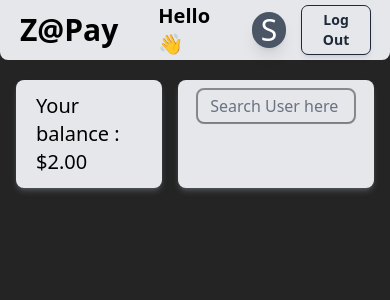
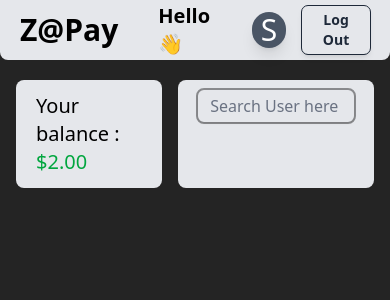
Before and after one commit to tushar0i/simple-payment-app, a React (Vite) app in the folder frontEnd/: page /dashboard in a window 390 px wide. Shown: the top 300 px of the page. Built offline with nearby package versions, Linux system fonts and the light colour scheme.

Commit message:
Small design changes for responsiveness

```diff
--- a/frontEnd/components/SearchBar.jsx
+++ b/frontEnd/components/SearchBar.jsx
@@ -1,12 +1,12 @@
-export function SearchBar({ place,type }) {
+export function SearchBar({ place,type,onChange }) {
     return (<>
-        <div className=" bg-gray-200 rounded-lg  text-black  grow mr-4  shadow-gray-400 shadow-md/30">
+        <div className=" bg-gray-200 rounded-lg  text-black  grow mr-4 ">
             <div className="flex items-center gap-4 px-5 py-2.5">
                 <div className="text-black text-xl font-bold hidden sm:block">
                     USERS
                 </div>
                 <div className="flex grow">
-                    <input type={type} placeholder={place} className="text-black rounded-md  w-full px-3 py-1 placeholder-gray-500  outline-2 outline-black/40 shadow-sm  "/>
+                    <input type={type} placeholder={place} className="text-black rounded-md  w-full px-3 py-1 placeholder-gray-500  outline-2 outline-black/40 shadow-sm " onChange={onChange}/>
                 </div>
             </div>
         </div>
--- a/frontEnd/components/ShowBalance.jsx
+++ b/frontEnd/components/ShowBalance.jsx
@@ -1,10 +1,10 @@
 export function ShowBalance({balance}){
     return (<>
     <div className="text-black text-xl font-medium flex justify">
-        <div className=" bg-gray-200 px-5 py-3 rounded-lg  ml-4 shadow-gray-400 shadow-md/30">Your balance : ${(balance / 100).toLocaleString("en-US", {
+        <div className=" bg-gray-200 px-5 py-3 rounded-lg  ml-4 ">Your balance : <span className="text-green-600">${(balance / 100).toLocaleString("en-US", {
         minimumFractionDigits: 2,
         maximumFractionDigits: 2
-    })}</div>
+    })}</span> </div>
 
     </div>
     </>)
```
